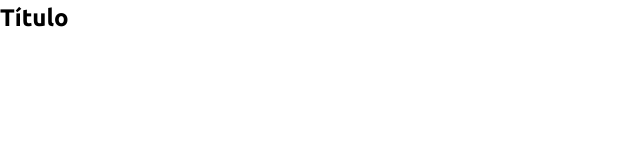
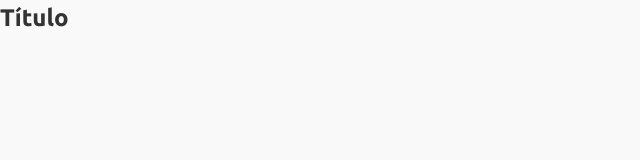
Before and after one commit to GerinaldoCruz/ecommerce-syntaxwear, a plain HTML site: page index.html in a window 1280 px wide. Shown: the full height of the page, 0-640 px from the left. Drawn offline with Linux system fonts and the light colour scheme.

Commit message:
feat: adiciona estilos golbais ao body

```diff
--- a/css/base.css
+++ b/css/base.css
@@ -1,3 +1,5 @@
 body {
    font-family: var(--font-primary);
+   background-color: #f9f9f9;
+   color: var(--color-text);
 }
```
